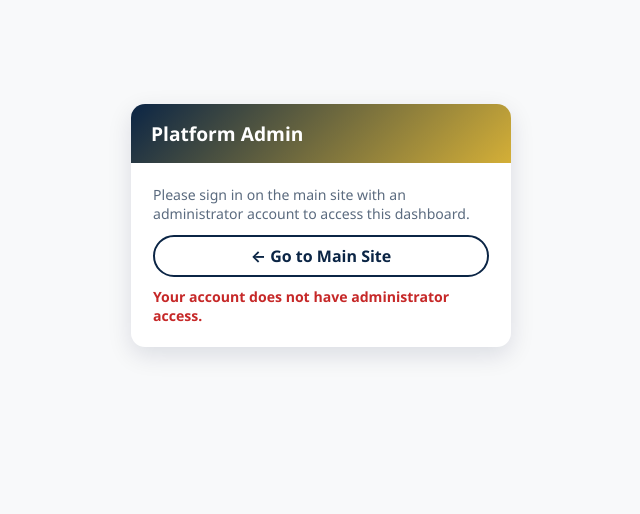
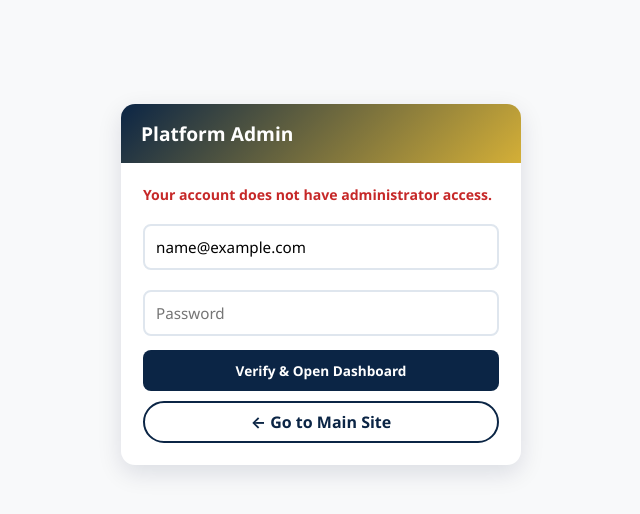
Before and after one commit to warrenlingerhk/cict-studio-platform, a plain HTML site: page admin.html in a window 1280 px wide. Shown: the whole page, without its empty margins (319-959 px from the left). Drawn offline with Linux system fonts and the light colour scheme; no server answers; sample sign-in values are in the browser's storage.

Commit message:
Update admin.html
fix admin bug

```diff
--- a/admin.html
+++ b/admin.html
@@ -51,7 +51,7 @@
   .dot.on { background: var(--green); box-shadow: 0 0 6px rgba(27, 127, 59, .7); }
   .dot.off { background: #d3dce6; }
   label.chk { display: flex; gap: 6px; align-items: center; font-size: .82rem; color: var(--muted); font-weight: 600; cursor: pointer; }
-  #login { max-width: 380px; margin: 10vh auto; background: #fff; border-radius: 14px; box-shadow: 0 8px 24px rgba(0, 20, 60, .12); overflow: hidden; }
+  #login { max-width: 400px; margin: 10vh auto; background: #fff; border-radius: 14px; box-shadow: 0 8px 24px rgba(0, 20, 60, .12); overflow: hidden; }
   .auth-band { background: linear-gradient(135deg, var(--primary) 0%, var(--accent) 100%); color: #fff; font-weight: 800; font-size: 1.2rem; padding: 16px 20px; }
   .auth-body { padding: 22px; }
   input, textarea { width: 100%; padding: 11px; margin: 6px 0 14px; border: 2px solid #dfe6ee; border-radius: 8px; font-size: .95rem; font-family: inherit; }
@@ -82,9 +82,11 @@
 <div id="login" class="hidden">
   <div class="auth-band" id="login-band">Platform <span>Admin</span></div>
   <div class="auth-body">
-    <p class="muted" style="margin-bottom:12px;">Please sign in on the main site with an administrator account to access this dashboard.</p>
+    <p id="li-err" class="muted" style="margin-bottom:14px; color:var(--red); font-weight:700;"></p>
+    <input id="li-email" type="email" placeholder="Admin Email">
+    <input id="li-pass" type="password" placeholder="Password">
+    <button class="btn-primary" style="width:100%; padding:11px; margin-bottom:10px;" onclick="quickAdminLogin()">Verify &amp; Open Dashboard</button>
     <a class="pill" href="/" style="width:100%; justify-content:center;">&#8592; Go to Main Site</a>
-    <p id="li-err" class="muted" style="margin-top:10px; color:var(--red); font-weight:700;"></p>
   </div>
 </div>
 
@@ -326,6 +328,7 @@ async function api(path, opts = {}) {
 function showUnauthorized(msg) {
   $('login').classList.remove('hidden');
   $('dash').classList.add('hidden');
+  $('li-email').value = localStorage.getItem('user_email') || '';
   $('li-err').textContent = msg || '';
 }
 
@@ -334,6 +337,43 @@ function showDash() {
   $('dash').classList.remove('hidden');
   loadSetupQuestionsAndValues();
   loadAll();
+}
+
+async function quickAdminLogin() {
+  const email = $('li-email').value.trim();
+  const password = $('li-pass').value.trim();
+  if (!email || !password) {
+    $('li-err').textContent = 'Please enter your email and password.';
+    return;
+  }
+  const r = await fetch('/api/login', {
+    method: 'POST',
+    headers: { 'Content-Type': 'application/json' },
+    body: JSON.stringify({ email, password })
+  });
+  const data = await r.json();
+  if (!r.ok || !data.token) {
+    $('li-err').textContent = data.error || 'Login failed.';
+    return;
+  }
+  TOKEN = data.token;
+  localStorage.setItem('token', data.token);
+  localStorage.setItem('user_name', data.name);
+  localStorage.setItem('user_email', data.email);
+  localStorage.setItem('member_number', data.member_number || '1');
+  localStorage.setItem('user_status', data.status || 'Approved');
+  localStorage.setItem('is_admin', data.is_admin ? '1' : '0');
+  localStorage.setItem('is_paid', data.is_paid ? '1' : '0');
+
+  const check = await api('/api/admin/users');
+  if (check.ok) {
+    const dashData = await check.json();
+    showDash();
+    renderDashboardData(dashData);
+  } else {
+    const errJson = await check.json().catch(() => ({}));
+    $('li-err').textContent = errJson.error || 'Account does not have administrator access.';
+  }
 }
 
 async function boot() {
@@ -348,14 +388,14 @@ async function boot() {
     return;
   }
 
-  // Verify admin access directly with the existing session token
   const res = await api('/api/admin/users');
   if (res.ok) {
     const data = await res.json();
     showDash();
     renderDashboardData(data);
   } else {
-    showUnauthorized('Your account does not have administrator access.');
+    const errJson = await res.json().catch(() => ({}));
+    showUnauthorized(errJson.error || 'Your account does not have administrator access.');
   }
 }
 
```
